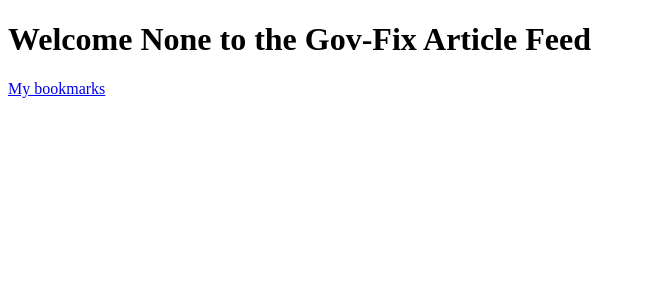
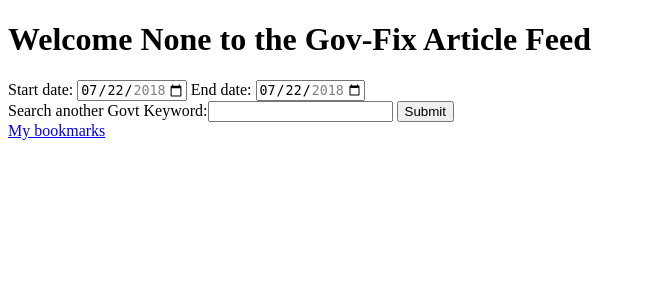
Before and after one commit to Adrianaescalante12/adriana_escalante_lopez_project, a Flask app: page /article-feed in a window 1280 px wide. Shown: the top 300 px of the page, without its empty margins (0-646 px from the left). Run offline with Flask 2, Linux system fonts and the light colour scheme; data that the repository does not hold is empty.

Commit message:
unbookmark complete working on user input now to adjust feed results

```diff
--- a/model.py
+++ b/model.py
@@ -1,6 +1,7 @@
 """ Model for GovFix app """
 
 from flask_sqlalchemy import SQLAlchemy
+# from sqlalchemy import delete
 from datetime import datetime
 db = SQLAlchemy()
 
--- a/server.py
+++ b/server.py
@@ -68,10 +68,11 @@
 @app.route("/article-feed")
 def article_feed():
     """Connect to the NEWSAPI to get articles from past two weeks based on keywords and popularity"""
-
+    keywordsearch = request.args.get("keywordsearch")
     url = f'https://newsapi.org/v2/everything'
     payload = {'language': 'en',
-               'q': 'Department of Commerce OR Department of Education OR Department of Energy OR Department of Health and Human Services OR Department of Homeland Security OR Department of Housing and Urban Development OR Department of Justice OR Department of Labor OR Department of State OR Department of Transportation OR Department of Treasury OR Department of Veterans Affairs OR Executive Office of the President',
+                # 'q': f'{keywordsearch}',
+               'q': f'Department of Commerce OR Department of Education OR Department of Energy OR Department of Health and Human Services OR Department of Homeland Security OR Department of Housing and Urban Development OR Department of Justice OR Department of Labor OR Department of State OR Department of Transportation OR Department of Treasury OR Department of Veterans Affairs OR Executive Office of the President OR {keywordsearch}',
                'from': '{td}',
                'to': '{two_weeks}',
                'sortBy': 'popularity'}
@@ -127,16 +128,16 @@
     return render_template("all-bookmarks.html", bookmarks=bookmarks)
 
 @app.route("/handle-unbookmark", methods=["POST"])
-def handle_bookmarks():
+def handle_unbookmark():
     """Unbookmark an article"""
     url  = request.json.get("url")
     subscriber_email = session.get("subscriber")
     subscriber_id = crud.subscriber_id(subscriber_email)
 
-    unbookmark = crud.delete_bookmark
+    unbookmark = crud.unbookmark(url, subscriber_id)
 
 
-#     return jsonify({"data":bookmark.title,"status":200, "message":"Unbookmark Successful"})
+    return jsonify({"status":200, "message":"Unbookmark Successful"})
 
 
 if __name__ == "__main__":
--- a/static/bookmark.js
+++ b/static/bookmark.js
@@ -33,3 +33,33 @@
           });
   });
 };
+
+
+
+
+const unbookmark = document.querySelectorAll(".unbookmark");
+
+for (const x of unbookmark) {
+  x.addEventListener('click', (evt) => {
+      // debugger
+      const unbookmarkTarget = evt.target;
+      console.log(unbookmarkTarget);
+
+      const formInputs = {
+          url: evt.target.getAttribute('data-url')
+      };
+
+      fetch("/handle-unbookmark", {
+          method: "POST",
+          headers: {
+              'Content-Type': 'application/json'
+          },
+          body: JSON.stringify(formInputs),
+          })
+          .then((response) => response.json())
+          .then((responseJson) => {
+            console.log(responseJson);
+            alert(responseJson.message);
+          });
+  });
+};
--- a/templates/feed.html
+++ b/templates/feed.html
@@ -4,6 +4,27 @@
 <h1> Welcome {{ subscribers_name }} to the Gov-Fix Article Feed </h1>
 <div id="article-request-results">
 
+<head>
+    <div>
+        <label for="start">Start date:</label>
+
+        <input type="date" id="start" name="articlefeed-from"
+        value="2018-07-22"
+        min="2018-01-01" max="2018-12-31">
+
+        <label for="end">End date:</label>
+
+        <input type="date" id="end" name="articlefeed-to"
+                value="2018-07-22"
+                min="2018-01-01" max="2018-12-31">
+    </div>
+    <div>
+    <form action="/article-feed" id="add_keyword">
+        <label>Search another Govt Keyword:<input type="text" name= "keywordsearch" autocomplete="Search"></label>
+        <input type="submit" value="Submit">
+    </form>
+    </div>
+</head>
 
 <body>
     <div>
```
Also changed, not shown: crud.py (+7 -5 lines), planning/projectrequirement.py (+4 -4 lines), templates/all-bookmarks.html (+4 -7 lines).
